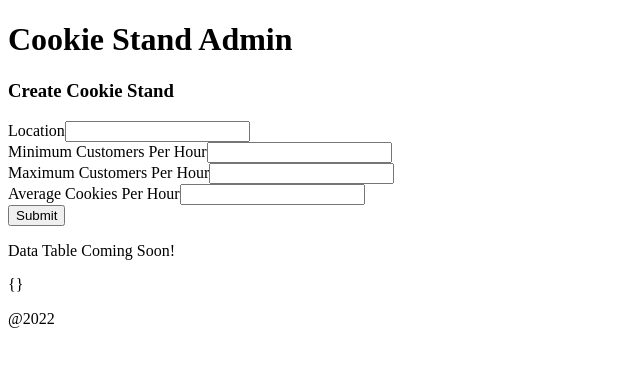
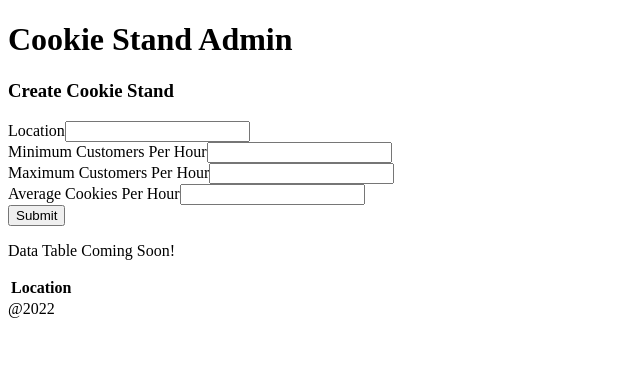
Before and after one commit to seattle-code-py-401-Brendon/cookie-stand-admin, a Next.js app: page / in a window 1280 px wide. Shown: the top 366 px of the page, without its empty margins (0-640 px from the left). Built offline with nearby package versions, Linux system fonts and the light colour scheme.

Commit message:
added table and looped through times

```diff
--- a/pages/components/main/form.js
+++ b/pages/components/main/form.js
@@ -3,7 +3,7 @@ import React, { useState } from 'react';
 export default function Form() {
 
   const [formInputs, setFormInputs] = useState({});
-  let stringifiedFormInputs = JSON.stringify(formInputs);
+  // let stringifiedFormInputs = JSON.stringify(formInputs);
 
   const handleChange = (e) => {
     let name = e.target.name;
@@ -11,6 +11,7 @@ export default function Form() {
     setFormInputs(values => ({ ...values, [name]: value }));
   }
 
+  // handle my request here
   const handleSubmit = (e) => {
     e.preventDefault();
     console.log(formInputs);
@@ -42,7 +43,6 @@ export default function Form() {
         <input type='submit' />
       </form>
       <p className='font-semibold'>Data Table Coming Soon!</p>
-      <p>{stringifiedFormInputs}</p>
 
 
     </section>
--- a/pages/components/main/main.js
+++ b/pages/components/main/main.js
@@ -1,10 +1,13 @@
 import Form from './form.js';
+import Report from './reportTable.js';
 
 export default function Main() {
   return (
-    <div className='flex flex-col pt-10 '>
-      <Form />
-    </div>
+      <div className='flex flex-col pt-10 '>
+        <Form />
+        <Report/>
+      </div>
+
 
   )
 }
--- /dev/null
+++ b/pages/components/main/reportTable.js
@@ -0,0 +1,33 @@
+
+
+export default function Report() {
+
+  let time = [];
+  let pmTime = 1;
+  let noonTime = 12;
+
+
+  for (let i = 6; i <= 19; i++) {
+    let y = 1;
+    if (i <= 11) {
+      time.push(i + 'am ');
+    }
+    if (i == 12) {
+      time.push(noonTime + 'pm ');
+    }
+    else if (i >= 12) {
+      time.push(pmTime + 'pm ');
+      pmTime++;
+    }
+  }
+
+  return (
+    <table>
+      <tbody>
+        <tr>
+          <th>Location</th>
+        </tr>
+      </tbody>
+    </table>
+  )
+}
```
